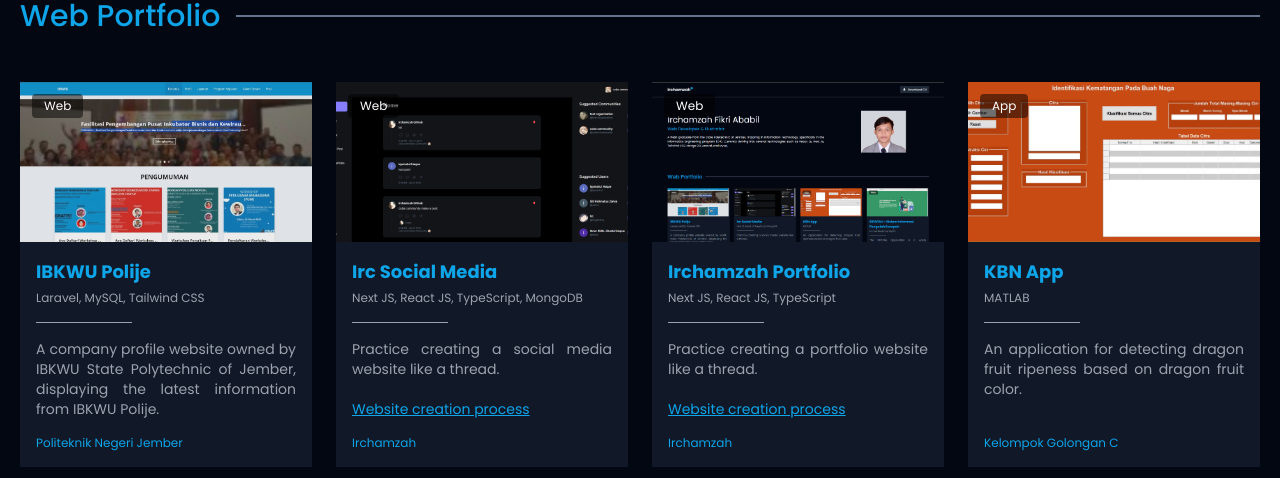
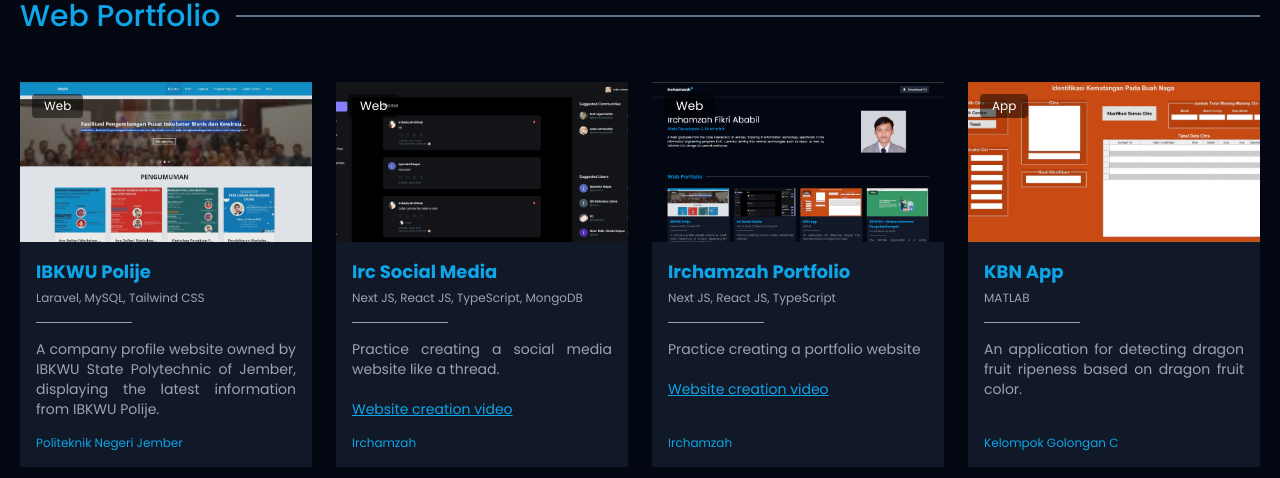
Before and after one commit to irchamzah/irchamzah-portfolio, a Next.js app: page / in a window 1280 px wide. Shown: the part 474-952 px from the top of the page. Built offline with nearby package versions, Linux system fonts and the light colour scheme.

Commit message:
Update index.js

```diff
--- a/pages/index.js
+++ b/pages/index.js
@@ -105,13 +105,14 @@ export default function Home() {
             </div>
             <div className="container px-5 mx-auto mt-8 md:mt-12">
               <div className="flex gap-6 overflow-x-scroll no-scrollbar md:grid md:grid-cols-3 lg:grid-cols-4">
+                {/*  */}
+                <div className="overflow-hidden flex flex-col justify-stretch bg-gray-900 min-w-72 md:min-w-full">
                   <a
+                    className="relative hover:opacity-70 duration-200"
                     href="https://www.youtube.com/watch?v=FkZSDkBGqc4
                   "
                     target="_blank"
-                  className="overflow-hidden flex flex-col justify-stretch bg-gray-900 min-w-72 hover:opacity-70 duration-200 md:min-w-full"
                   >
-                  <div className="relative">
                     <div className=" overflow-hidden">
                       <Image
                         src={"/portfolio_website/IBKWU.png"}
@@ -126,12 +127,16 @@ export default function Home() {
                         Web
                       </p>
                     </div>
-                  </div>
+                  </a>
                   <div className="flex flex-col justify-between h-full p-4">
                     <div>
-                      <div className="text-base font-bold text-sky-500 xl:text-lg">
+                      <a
+                        className="text-base font-bold text-sky-500 xl:text-lg hover:opacity-80 duration-200"
+                        href="https://www.youtube.com/watch?v=FkZSDkBGqc4"
+                        target="_blank"
+                      >
                         IBKWU Polije
-                      </div>
+                      </a>
                       <div className="text-gray-400 text-xs mt-1">
                         Laravel, MySQL, Tailwind CSS
                       </div>
@@ -149,13 +154,14 @@ export default function Home() {
                       Politeknik Negeri Jember
                     </p>
                   </div>
-                </a>
+                </div>
+                {/*  */}
+                <div className="overflow-hidden flex flex-col justify-stretch bg-gray-900 min-w-72 md:min-w-full">
                   <a
+                    className="relative hover:opacity-70 duration-200"
                     href="https://irc-portfolio.vercel.app/"
                     target="_blank"
-                  className="overflow-hidden flex flex-col justify-stretch bg-gray-900 min-w-72 hover:opacity-70 duration-200 md:min-w-full"
                   >
-                  <div className="relative">
                     <div className="h-50 overflow-hidden">
                       <Image
                         src={"/portfolio_website/irc_sosmed.png"}
@@ -170,12 +176,16 @@ export default function Home() {
                         Web
                       </p>
                     </div>
-                  </div>
+                  </a>
                   <div className="flex flex-col justify-between h-full p-4">
                     <div>
-                      <div className="text-base font-bold text-sky-500 xl:text-lg">
+                      <a
+                        className="text-base font-bold text-sky-500 xl:text-lg hover:opacity-80 duration-200"
+                        href="https://irc-portfolio.vercel.app/"
+                        target="_blank"
+                      >
                         Irc Social Media
-                      </div>
+                      </a>
                       <div className="text-gray-400 text-xs mt-1">
                         Next JS, React JS, TypeScript, MongoDB
                       </div>
@@ -185,20 +195,25 @@ export default function Home() {
                         Practice creating a social media website like a thread.
                         <br />
                         <br />
-                        <a href="" className="underline text-sky-500">
-                          Website creation process
+                        <a
+                          href="#"
+                          target="_blank"
+                          className="underline text-sky-500 hover:opacity-80 duration-200"
+                        >
+                          Website creation video
                         </a>
                       </div>
                     </div>
                     <p className="mt-4 text-xs text-sky-500">Irchamzah</p>
                   </div>
-                </a>
+                </div>
+                {/*  */}
+                <div className="overflow-hidden flex flex-col justify-stretch bg-gray-900 min-w-72 md:min-w-full">
                   <a
+                    className="relative hover:opacity-70 duration-200"
                     href="https://irchamzah-portfolio.vercel.app/"
                     target="_blank"
-                  className="overflow-hidden flex flex-col justify-stretch bg-gray-900 min-w-72 hover:opacity-70 duration-200 md:min-w-full"
                   >
-                  <div className="relative">
                     <div className="h-50 overflow-hidden">
                       <Image
                         src={"/portfolio_website/irchamzah_portfolio.png"}
@@ -213,35 +228,44 @@ export default function Home() {
                         Web
                       </p>
                     </div>
-                  </div>
+                  </a>
                   <div className="flex flex-col justify-between h-full p-4">
                     <div>
-                      <div className="text-base font-bold text-sky-500 xl:text-lg">
+                      <a
+                        className="text-base font-bold text-sky-500 xl:text-lg hover:opacity-80 duration-200"
+                        href="https://irchamzah-portfolio.vercel.app/"
+                        target="_blank"
+                      >
                         Irchamzah Portfolio
-                      </div>
+                      </a>
                       <div className="text-gray-400 text-xs mt-1">
                         Next JS, React JS, TypeScript
                       </div>
                       <div className="h-[1px] w-24 my-4 bg-gray-400"></div>
                       <div className="text-gray-400 text-xs text-justify xl:text-sm">
                         {/* Latihan membuat website sosial media seperti thread. */}
-                        Practice creating a portfolio website like a thread.{" "}
+                        Practice creating a portfolio website
                         <br />
                         <br />
-                        <a href="" className="underline text-sky-500">
-                          Website creation process
+                        <a
+                          href="#"
+                          target="_blank"
+                          className="underline text-sky-500 hover:opacity-80 duration-200"
+                        >
+                          Website creation video
                         </a>
                       </div>
                     </div>
                     <p className="mt-4 text-xs text-sky-500">Irchamzah</p>
                   </div>
-                </a>
+                </div>
+                {/*  */}
+                <div className="overflow-hidden flex flex-col justify-stretch bg-gray-900 min-w-72 md:min-w-full">
                   <a
+                    className="relative hover:opacity-70 duration-200"
                     href="https://www.youtube.com/watch?v=FPcHrprWOJ8"
                     target="_blank"
-                  className="overflow-hidden flex flex-col justify-stretch bg-gray-900 min-w-72 hover:opacity-70 duration-200 md:min-w-full"
                   >
-                  <div className="relative">
                     <div className="h-50 overflow-hidden">
                       <Image
                         src={"/portfolio_website/KBN.png"}
@@ -256,12 +280,16 @@ export default function Home() {
                         App
                       </p>
                     </div>
-                  </div>
+                  </a>
                   <div className="flex flex-col justify-between h-full p-4">
                     <div>
-                      <div className="text-base font-bold text-sky-500 xl:text-lg">
+                      <a
+                        className="text-base font-bold text-sky-500 xl:text-lg hover:opacity-80 duration-200"
+                        href="https://www.youtube.com/watch?v=FPcHrprWOJ8"
+                        target="_blank"
+                      >
                         KBN App
-                      </div>
+                      </a>
                       <div className="text-gray-400 text-xs mt-1">MATLAB</div>
                       <div className="h-[1px] w-24 my-4 bg-gray-400"></div>
                       <p className="text-gray-400 text-xs text-justify xl:text-sm">
@@ -275,13 +303,14 @@ export default function Home() {
                       Kelompok Golongan C
                     </p>
                   </div>
-                </a>
+                </div>
+                {/*  */}
+                <div className="overflow-hidden flex flex-col justify-stretch bg-gray-900 min-w-72 md:min-w-full">
                   <a
+                    className="relative hover:opacity-70 duration-200"
                     href="https://www.youtube.com/watch?v=gyDoLoOcLwk"
                     target="_blank"
-                  className="overflow-hidden flex flex-col justify-stretch bg-gray-900 min-w-72 hover:opacity-70 duration-200 md:min-w-full"
                   >
-                  <div className="relative">
                     <div className="h-50 overflow-hidden">
                       <Image
                         src={"/portfolio_website/sipapah.png"}
@@ -296,12 +325,16 @@ export default function Home() {
                         Web
                       </p>
                     </div>
-                  </div>
+                  </a>
                   <div className="flex flex-col justify-between h-full p-4">
                     <div>
-                      <div className="text-base font-bold text-sky-500 xl:text-lg">
+                      <a
+                        className="text-base font-bold text-sky-500 xl:text-lg hover:opacity-80 duration-200"
+                        href="https://www.youtube.com/watch?v=gyDoLoOcLwk"
+                        target="_blank"
+                      >
                         SIPAPAH - Sistem Informasi Pengolah Sampah
-                      </div>
+                      </a>
                       <div className="text-gray-400 text-xs mt-1">
                         Laravel, Bootstrap, MySQL
                       </div>
@@ -321,13 +354,14 @@ export default function Home() {
                       Kelompok 1 Golongan B
                     </p>
                   </div>
-                </a>
+                </div>
+                {/*  */}
+                <div className="overflow-hidden flex flex-col justify-stretch bg-gray-900 min-w-72 md:min-w-full">
                   <a
+                    className="relative hover:opacity-70 duration-200"
                     href="https://github.com/NaufalMahdi/sweetacollection/graphs/contributors"
                     target="_blank"
-                  className="overflow-hidden flex flex-col justify-stretch bg-gray-900 min-w-72 hover:opacity-70 duration-200 md:min-w-full"
                   >
-                  <div className="relative">
                     <div className="h-50 overflow-hidden">
                       <Image
                         src={"/portfolio_website/noimage.jpg"}
@@ -342,12 +376,16 @@ export default function Home() {
                         Web
                       </p>
                     </div>
-                  </div>
+                  </a>
                   <div className="flex flex-col justify-between h-full p-4">
                     <div>
-                      <div className="text-base font-bold text-sky-500 xl:text-lg">
+                      <a
+                        className="text-base font-bold text-sky-500 xl:text-lg hover:opacity-80 duration-200"
+                        href="https://github.com/NaufalMahdi/sweetacollection/graphs/contributors"
+                        target="_blank"
+                      >
                         Sweeta Collection
-                      </div>
+                      </a>
                       <div className="text-gray-400 text-xs mt-1">
                         React JS, Tailwind CSS, Prisma, MongoDB
                       </div>
@@ -363,7 +401,7 @@ export default function Home() {
                       Kelompok Golongan C
                     </p>
                   </div>
-                </a>
+                </div>
               </div>
             </div>
           </section>
```
Lines whose indentation alone changed are shown as unchanged.
